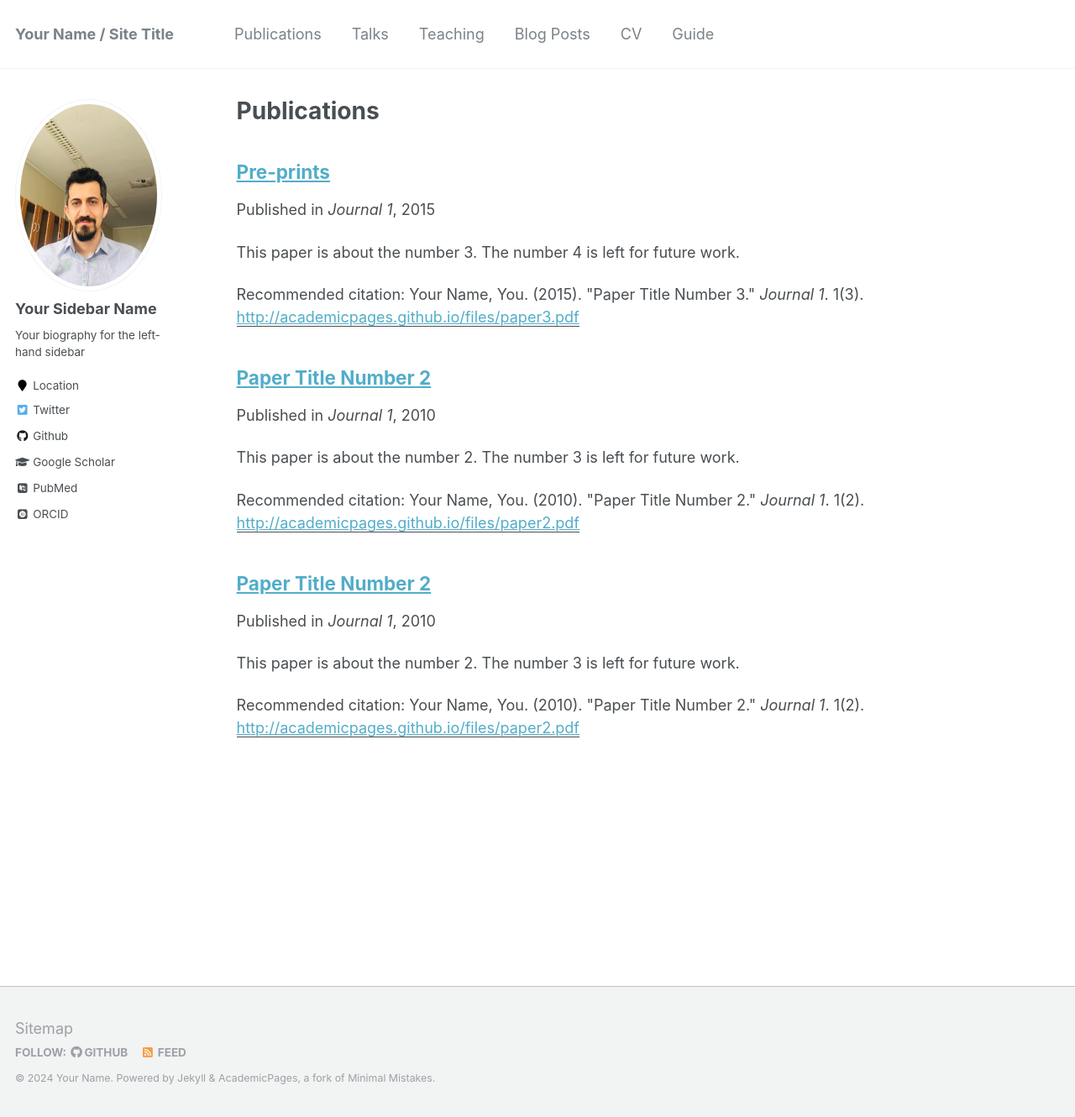
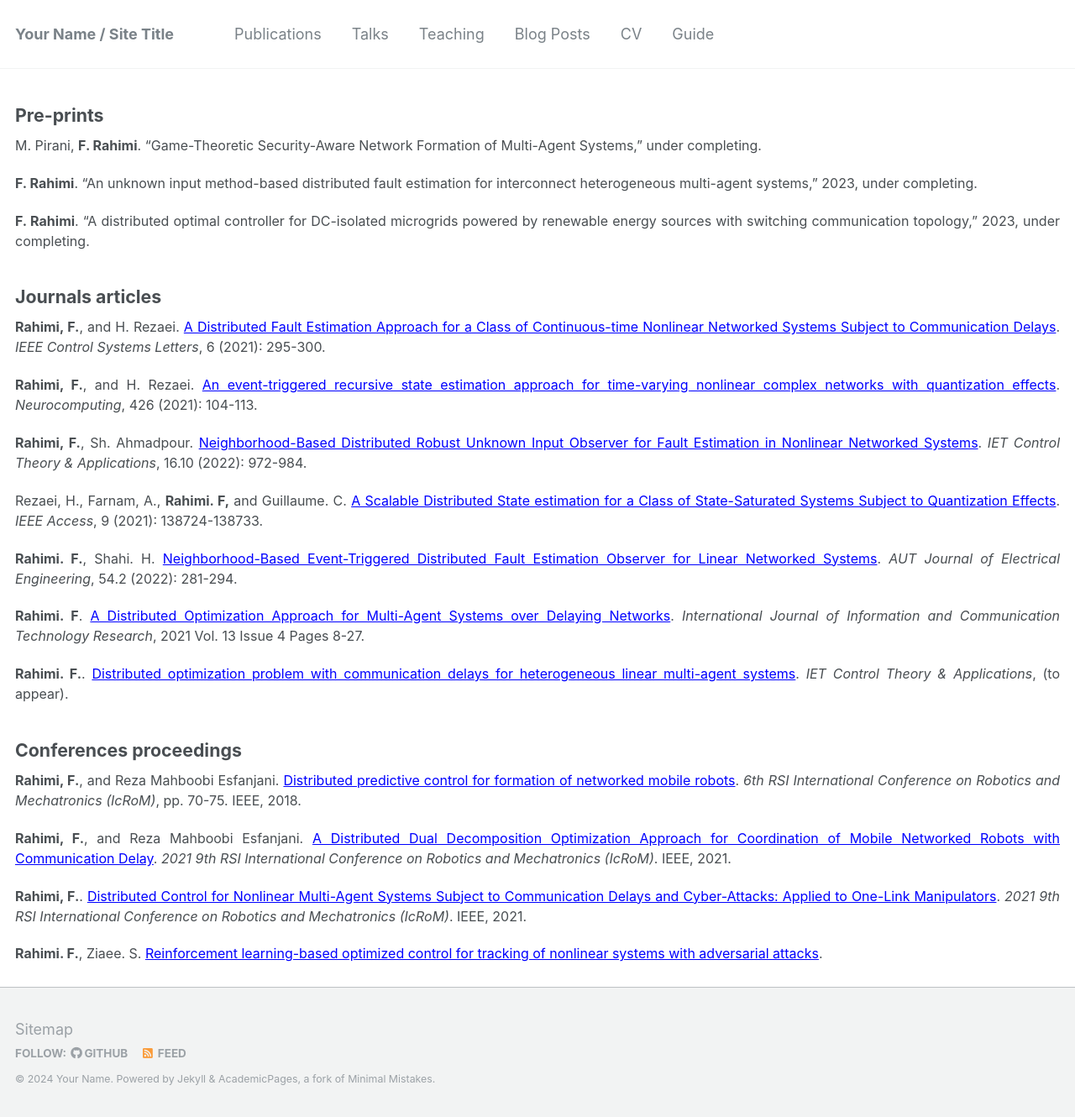
Before and after one commit to Farshad-Rahimi/FarshadRahimi, a Jekyll site: the page built from _publications/2009-10-01-paper-title-number-1.md, in a window 1280 px wide and 1330 px high. Shown: the whole window at 84% size. Built offline with Jekyll 4.4.1, drawn with Linux system fonts in a browser that asks for light colours; some web fonts are replaced.

Commit message:
Update 2009-10-01-paper-title-number-1.md

```diff
--- a/_publications/2009-10-01-paper-title-number-1.md
+++ b/_publications/2009-10-01-paper-title-number-1.md
@@ -1,15 +1,57 @@
 ---
-title: "Paper Title Number 2"
-collection: publications
-permalink: /publication/2010-10-01-paper-title-number-2
-excerpt: 'This paper is about the number 2. The number 3 is left for future work.'
-date: 2010-10-01
-venue: 'Journal 1'
-paperurl: 'http://academicpages.github.io/files/paper2.pdf'
-citation: 'Your Name, You. (2010). &quot;Paper Title Number 2.&quot; <i>Journal 1</i>. 1(2).'
+layout: splash
+title: "Publications"
+permalink: /publications/
+author_profile: false
 ---
-This paper is about the number 2. The number 3 is left for future work.
 
-[Download paper here](http://academicpages.github.io/files/paper2.pdf)
+{: .text-justify style="font-size: 16pt" reversed="reversed"}
+#### Pre-prints
 
-Recommended citation: Your Name, You. (2010). "Paper Title Number 2." <i>Journal 1</i>. 1(2).
+{: .text-justify style="font-size: 12pt" reversed="reversed"}
+ M. Pirani, **F. Rahimi**. "Game-Theoretic Security-Aware Network Formation of Multi-Agent Systems," under completing.
+
+{: .text-justify style="font-size: 12pt" reversed="reversed"}
+**F. Rahimi**. "An unknown input method-based distributed fault estimation for interconnect heterogeneous multi-agent systems," 2023, under completing.
+
+{: .text-justify style="font-size: 12pt" reversed="reversed"}
+**F. Rahimi**. "A distributed optimal controller for DC-isolated microgrids powered by renewable energy sources with switching communication topology," 2023, under completing.
+
+{: .text-justify style="font-size: 16pt" reversed="reversed"}
+#### Journals articles
+
+{: .text-justify style="font-size: 12pt" reversed="reversed"}
+**Rahimi, F.**, and H. Rezaei. [A Distributed Fault Estimation Approach for a Class of Continuous-time Nonlinear Networked Systems Subject to Communication Delays](https://ieeexplore.ieee.org/abstract/document/9397783){:style="color: blue"}. *IEEE Control Systems Letters*, 6 (2021): 295-300.
+
+{: .text-justify style="font-size: 12pt" reversed="reversed"}
+**Rahimi, F.**, and H. Rezaei. [An event-triggered recursive state estimation approach for time-varying nonlinear complex networks with quantization effects](https://www.sciencedirect.com/science/article/abs/pii/S0925231220316088){:style="color: blue"}. *Neurocomputing*, 426 (2021): 104-113.
+
+{: .text-justify style="font-size: 12pt" reversed="reversed"}
+**Rahimi, F.**, Sh. Ahmadpour. [Neighborhood-Based Distributed Robust Unknown Input Observer for Fault Estimation in Nonlinear Networked Systems](https://ietresearch.onlinelibrary.wiley.com/doi/full/10.1049/cth2.12278){:style="color: blue"}. *IET Control Theory & Applications*, 16.10 (2022): 972-984.
+
+{: .text-justify style="font-size: 12pt" reversed="reversed"}
+Rezaei, H., Farnam, A., **Rahimi. F,** and Guillaume. C. [A Scalable Distributed State estimation for a Class of State-Saturated Systems Subject to Quantization Effects](https://ieeexplore.ieee.org/abstract/document/9562519){:style="color: blue"}. *IEEE Access*, 9 (2021): 138724-138733.
+
+{: .text-justify style="font-size: 12pt" reversed="reversed"}
+**Rahimi. F.**, Shahi. H. [Neighborhood-Based Event-Triggered Distributed Fault Estimation Observer for Linear Networked Systems](https://eej.aut.ac.ir/article_4854.html){:style="color: blue"}. *AUT Journal of Electrical Engineering*, 54.2 (2022): 281-294.
+
+{: .text-justify style="font-size: 12pt" reversed="reversed"}
+**Rahimi. F**. [A Distributed Optimization Approach for Multi-Agent Systems over Delaying Networks](http://ijict.itrc.ac.ir/article-1-495-en.html){:style="color: blue"}. *International Journal of Information and Communication Technology Research*, 2021 Vol. 13 Issue 4 Pages 8-27.
+
+{: .text-justify style="font-size: 12pt" reversed="reversed"}
+**Rahimi. F.**. [Distributed optimization problem with communication delays for heterogeneous linear multi-agent systems](https://doi.org/10.48550/arXiv.2208.10549){:style="color: blue"}. *IET Control Theory & Applications*, (to appear).
+
+{: .text-justify style="font-size: 16pt" reversed="reversed"}
+#### Conferences proceedings
+
+{: .text-justify style="font-size: 12pt" reversed="reversed"}
+**Rahimi, F.**, and Reza Mahboobi Esfanjani. [Distributed predictive control for formation of networked mobile robots](https://ieeexplore.ieee.org/abstract/document/8657625){:style="color: blue"}. *6th RSI International Conference on Robotics and Mechatronics (IcRoM)*, pp. 70-75. IEEE, 2018.
+
+{: .text-justify style="font-size: 12pt" reversed="reversed"}
+**Rahimi, F.**, and Reza Mahboobi Esfanjani. [A Distributed Dual Decomposition Optimization Approach for Coordination of Mobile Networked Robots with Communication Delay](https://ieeexplore.ieee.org/abstract/document/9663474){:style="color: blue"}. *2021 9th RSI International Conference on Robotics and Mechatronics (IcRoM)*. IEEE, 2021.
+
+{: .text-justify style="font-size: 12pt" reversed="reversed"}
+ **Rahimi, F.**. [Distributed Control for Nonlinear Multi-Agent Systems Subject to Communication Delays and Cyber-Attacks: Applied to One-Link Manipulators](https://ieeexplore.ieee.org/abstract/document/9663446){:style="color: blue"}. *2021 9th RSI International Conference on Robotics and Mechatronics (IcRoM)*. IEEE, 2021.
+
+{: .text-justify style="font-size: 12pt" reversed="reversed"}
+**Rahimi. F.**, Ziaee. S. [Reinforcement learning-based optimized control for tracking of nonlinear systems with adversarial attacks](https://doi.org/10.48550/arXiv.2209.02165){:style="color: blue"}.
```
